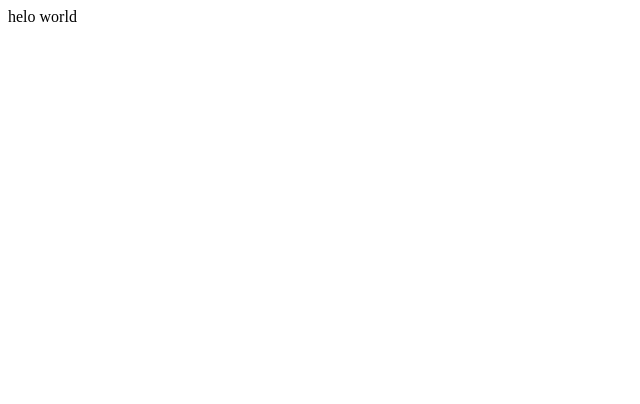
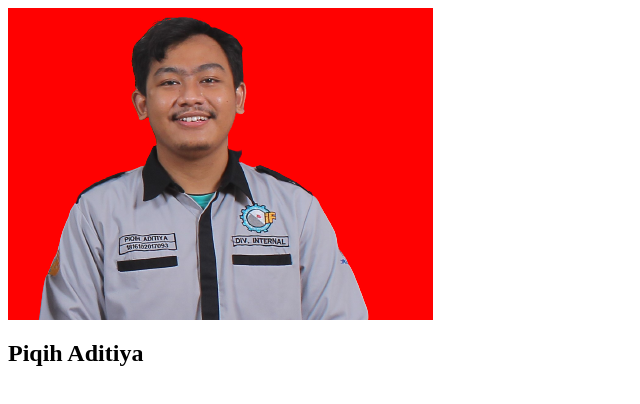
Before and after one commit to qih093/my-repo-from-my-remote, a plain HTML site: page index.html in a window 1280 px wide. Shown: the whole page, without its empty margins (0-640 px from the left). Drawn offline with Linux system fonts and the light colour scheme.

Commit message:
Changed Hello world with img and h2 to display simple profile data. Image file added in the folder images and used as resource in the img element in index.html file

```diff
--- a/index.html
+++ b/index.html
@@ -7,7 +7,10 @@
 </head>
 
 <body>
-    helo world
+    <div>
+        <img src="/Images/bangkuat-removebg-preview (1) merah.png" alt="ex profile image" />
+        <h2> Piqih Aditiya</h2>
+    </div>
 </body>
 
 </html>
```
Also changed, not shown: Images/bangkuat-removebg-preview (1) merah.png (added).
